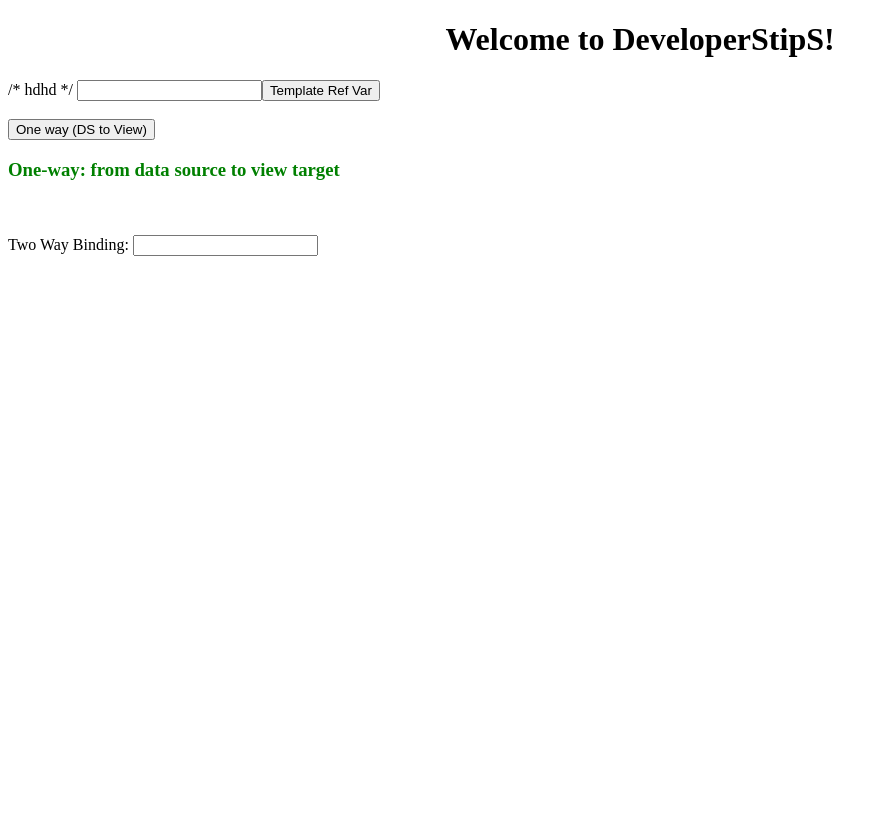
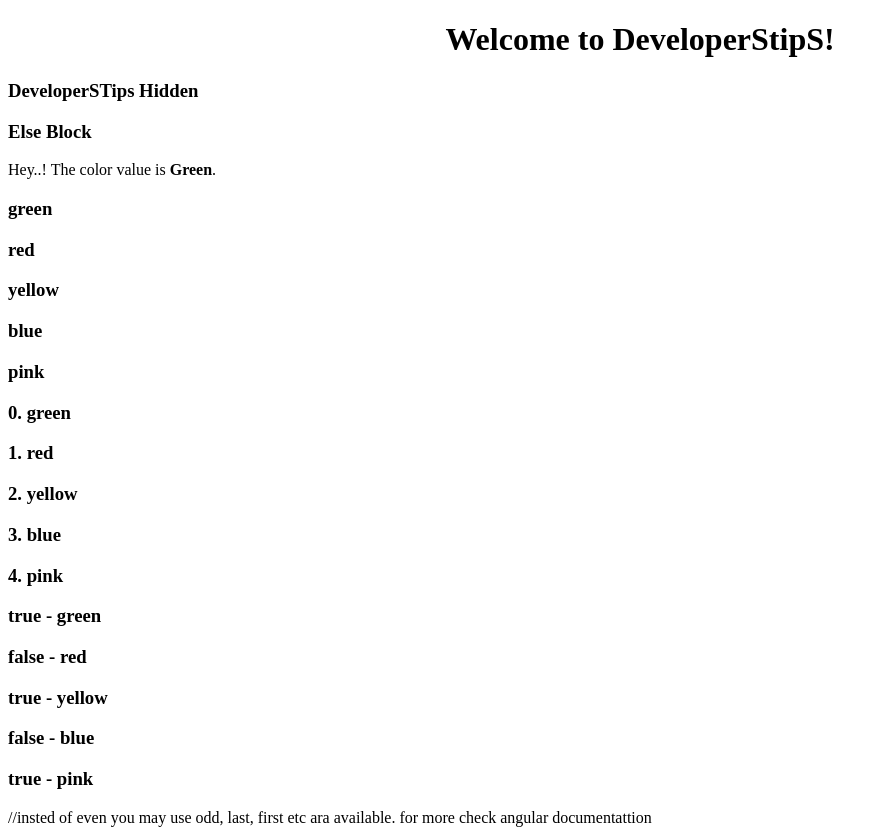
Before and after one commit to SrikrushnaP/angular_tutorial, an Angular app: page / in a window 1280 px wide. Shown: the whole page, without its empty margins (0-887 px from the left). Before the commit the page ends 800 px from the top, so only its background shows below. Built offline with nearby package versions, Linux system fonts and the light colour scheme.

Commit message:
Structural directive ( *ngIf, [ngSwitch], *ngFor )

```diff
--- a/src/app/app.component.html
+++ b/src/app/app.component.html
@@ -5,5 +5,6 @@
   </h1>
 </div>
 <!-- <app-first></app-first> -->
-<app-second></app-second>
+<!-- <app-second></app-second> -->
+<structural-directive></structural-directive>
 <router-outlet></router-outlet>
--- a/src/app/app.module.ts
+++ b/src/app/app.module.ts
@@ -6,12 +6,14 @@
 import { AppComponent } from './app.component';
 import { FirstComponent } from './first/first.component';
 import { SecondComponent } from './second/second.component';
+import { StructuralDirectiveComponent } from './structural-directive/structural-directive.component';
 
 @NgModule({
   declarations: [
     AppComponent,
     FirstComponent,
-    SecondComponent
+    SecondComponent,
+    StructuralDirectiveComponent
   ],
   imports: [
     BrowserModule,
--- a/src/app/second/second.component.ts
+++ b/src/app/second/second.component.ts
@@ -3,7 +3,6 @@
 @Component({
   selector: 'app-second',
   template: `
-    /* hdhd */
     <input #myInput type="text" />
     <button (click)="trvFunc(myInput.value)">Template Ref Var</button>
     {{ input1 }}
--- /dev/null
+++ b/src/app/structural-directive/structural-directive.component.ts
@@ -0,0 +1,58 @@
+import { Component, OnInit } from '@angular/core';
+
+@Component({
+  selector: 'structural-directive',
+  template: `
+    <h3 *ngIf="false">DeveloperSTips</h3>
+
+    <h3 *ngIf="displayName; else falseBlock">DeveloperSTips</h3>
+    <ng-template #falseBlock>
+      <h3>DeveloperSTips Hidden</h3>
+    </ng-template>
+
+    <div *ngIf="displayName; then ifBlock; else elseBlock"></div>
+    <ng-template #ifBlock>
+      <h3>If Block</h3>
+    </ng-template>
+    <ng-template #elseBlock>
+      <h3>Else Block</h3>
+    </ng-template>
+
+    <div [ngSwitch]="color">
+      <div *ngSwitchCase="'green'">Hey..! The color value is <strong>Green</strong>.</div>
+      <div *ngSwitchCase="'red'">Hey..! The color value is <strong>Red</strong>.</div>
+      <div *ngSwitchCase="'yellow'">Hey..! The color value is <strong>Yellow</strong>.</div>
+      <div *ngSwitchDefault>Oops..! The Color Value <strong>Not-match</strong>.</div>
+    </div>
+
+    <div *ngFor=" let color of colors">
+      <h3>{{ color }}</h3>
+    </div>
+
+    <div *ngFor=" let color of colors; index as i">
+      <h3>{{i}}. {{ color }}</h3>
+    </div>
+
+    <div *ngFor=" let color of colors; even as e">
+      <h3>{{e}} - {{ color }}</h3>
+    </div>
+
+    //insted of even you may use odd, last, first etc ara available. for more check angular documentattion
+
+  `,
+  styles: []
+})
+export class StructuralDirectiveComponent implements OnInit {
+
+  public displayName = false;
+
+  public color = "green";
+
+  public colors = ['green', 'red', 'yellow', 'blue', 'pink'];
+
+  constructor() { }
+
+  ngOnInit() {
+  }
+
+}
```
Also changed, not shown: 1 other file (tests, documents, lock files or other folders).
